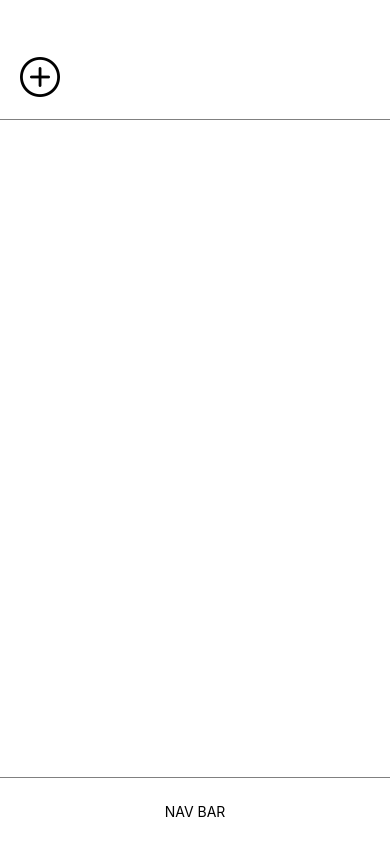
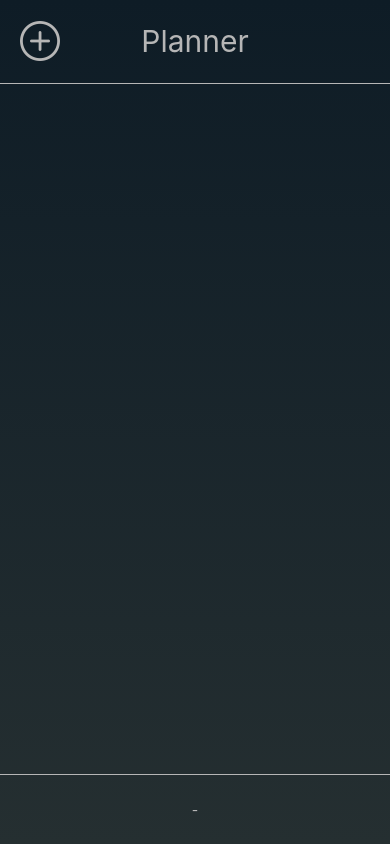
Before and after one commit to ItamarLu/PlannerApp, a React Native app: screen / in a window 390 px wide. Built offline with nearby package versions, Linux system fonts and the light colour scheme.

Commit message:
Saving posts in storage and added some css styles

```diff
--- a/package.json
+++ b/package.json
@@ -10,10 +10,12 @@
     "lint": "eslint ."
   },
   "dependencies": {
+    "@react-native-async-storage/async-storage": "^1.21.0",
     "expo": "^49.0.21",
     "expo-status-bar": "~1.6.0",
     "react": "18.2.0",
-    "react-native": "0.72.6"
+    "react-native": "0.72.6",
+    "expo-linear-gradient": "~12.3.0"
   },
   "devDependencies": {
     "@babel/core": "^7.20.0",
--- a/src/components/PostComponent.js
+++ b/src/components/PostComponent.js
@@ -1,40 +1,37 @@
 import React from 'react'
-import {
-  View,
-  Text,
-  StyleSheet,
-  TextInput,
-  TouchableOpacity
-} from 'react-native'
+import { View, StyleSheet, TextInput, TouchableOpacity } from 'react-native'
 import { AntDesign } from '@expo/vector-icons'
+import { LinearGradient } from 'expo-linear-gradient'
 
 const PostComp = ({ postId, onRemove }) => {
   const { post, titleWrapper, postWrapper, postContentStyle, postTitleStyle } =
     styles
 
   return (
-    <View style={post}>
+    <LinearGradient colors={['#0e1c26', '#252F31']} style={post}>
       <View style={titleWrapper}>
         <TextInput
           editable
           placeholder="To Do"
-          placeholderTextColor="black"
-          cursorColor="black"
+          placeholderTextColor="gray"
+          cursorColor="#B6B6B6"
           style={postTitleStyle}
         />
         <TouchableOpacity onPress={() => onRemove(postId)}>
-          <AntDesign name="closecircleo" size={25} color="red" />
+          <AntDesign name="delete" size={25} color="#A50303" />
         </TouchableOpacity>
       </View>
       <View style={postWrapper}>
         <TextInput
           editable
-          placeholderTextColor="black"
-          cursorColor="black"
+          multiline
+          placeholder="Add new task"
+          placeholderTextColor="gray"
+          cursorColor="#B6B6B6"
           style={postContentStyle}
         />
       </View>
-    </View>
+    </LinearGradient>
   )
 }
 
@@ -43,25 +40,31 @@ const styles = StyleSheet.create({
     width: 350,
     borderRadius: 10,
     borderWidth: 1,
-    borderColor: 'gray'
+    borderColor: '#B6B6B6',
+    paddingHorizontal: 10
   },
   titleWrapper: {
-    paddingHorizontal: 10,
     paddingVertical: 5,
+    paddingLeft: 5,
     flexDirection: 'row',
     justifyContent: 'space-between',
     alignItems: 'center',
     borderBottomWidth: 1,
-    borderColor: 'gray'
+    borderColor: '#B6B6B6'
   },
   postWrapper: {
-    padding: 10
+    paddingLeft: 5,
+    paddingVertical: 10
   },
   postTitleStyle: {
-    fontSize: 25
+    fontSize: 25,
+    width: 290,
+    maxWidth: 290,
+    color: '#B6B6B6'
   },
   postContentStyle: {
-    fontSize: 16
+    fontSize: 16,
+    color: '#B6B6B6'
   }
 })
 
--- a/src/screens/MainScreen.js
+++ b/src/screens/MainScreen.js
@@ -1,17 +1,28 @@
-import React, { useState } from 'react'
+import React, { useState, useEffect } from 'react'
 import {
   View,
   Text,
   StyleSheet,
   TouchableOpacity,
-  ScrollView
+  ScrollView,
+  StatusBar
 } from 'react-native'
 import PostComp from '../components/PostComponent'
 import { AntDesign } from '@expo/vector-icons'
+import { loadPosts, savePosts } from '../utilities/storage'
+import { LinearGradient } from 'expo-linear-gradient'
 
 const MainScreen = () => {
-  const { container, header, content, navBar, addPostButton, scrollContent } =
-    styles
+  const {
+    container,
+    header,
+    headerTitle,
+    content,
+    navBar,
+    scrollContent,
+    navBarText,
+    fillView
+  } = styles
 
   const [posts, setPosts] = useState([])
 
@@ -31,12 +42,28 @@ const MainScreen = () => {
     setPosts(updatedPosts)
   }
 
+  useEffect(() => {
+    const loadPostsFromStorage = async () => {
+      const storedPosts = await loadPosts()
+      setPosts(storedPosts)
+    }
+
+    loadPostsFromStorage()
+  }, [])
+
+  useEffect(() => {
+    savePosts(posts)
+  }, [posts])
+
   return (
-    <View style={container}>
+    <LinearGradient colors={['#0e1c26', '#252F31']} style={container}>
+      <StatusBar backgroundColor="#0e1c26" />
       <View style={header}>
-        <TouchableOpacity style={addPostButton} onPress={addPost}>
-          <AntDesign name="pluscircleo" size={40} color="black" />
+        <TouchableOpacity onPress={addPost}>
+          <AntDesign name="pluscircleo" size={40} color="#B6B6B6" />
         </TouchableOpacity>
+        <Text style={headerTitle}>Planner</Text>
+        <View style={fillView}/>
       </View>
 
       <View style={content}>
@@ -52,9 +79,9 @@ const MainScreen = () => {
       </View>
 
       <View style={navBar}>
-        <Text>NAV BAR</Text>
+        <Text style={navBarText}>-</Text>
       </View>
-    </View>
+    </LinearGradient>
   )
 }
 
@@ -63,17 +90,21 @@ const styles = StyleSheet.create({
     flex: 1
   },
   header: {
-    flex: 1.5,
-    justifyContent: 'flex-end',
-    alignItems: 'start',
-    paddingLeft: 20,
-    paddingBottom: 20
+    flex: 1.2,
+    flexDirection: 'row',
+    justifyContent: 'space-between',
+    alignItems: 'center',
+    paddingHorizontal: 20
+  },
+  headerTitle: {
+    color: '#B6B6B6',
+    fontSize: 30
   },
   content: {
     flex: 10,
     borderBottomWidth: 1,
     borderTopWidth: 1,
-    borderColor: 'gray'
+    borderColor: '#B6B6B6'
   },
   scrollContent: {
     padding: 15,
@@ -81,13 +112,16 @@ const styles = StyleSheet.create({
     justifyContent: 'center',
     alignItems: 'center'
   },
-  addPostButton: {
-    marginTop: 10
-  },
   navBar: {
     flex: 1,
     justifyContent: 'center',
     alignItems: 'center'
+  },
+  navBarText: {
+    color: '#B6B6B6'
+  },
+  fillView: {
+    width: 40
   }
 })
 
--- /dev/null
+++ b/src/utilities/storage.js
@@ -0,0 +1,21 @@
+import AsyncStorage from '@react-native-async-storage/async-storage'
+
+const STORAGE_KEY = 'posts'
+
+export const loadPosts = async () => {
+  try {
+    const storedPosts = await AsyncStorage.getItem(STORAGE_KEY)
+    return storedPosts ? JSON.parse(storedPosts) : []
+  } catch (error) {
+    console.error('Error loading posts from AsyncStorage:', error)
+    return []
+  }
+}
+
+export const savePosts = async (posts) => {
+  try {
+    await AsyncStorage.setItem(STORAGE_KEY, JSON.stringify(posts))
+  } catch (error) {
+    console.error('Error saving posts to AsyncStorage:', error)
+  }
+}
```
Also changed, not shown: 1 other file (tests, documents, lock files or other folders).
